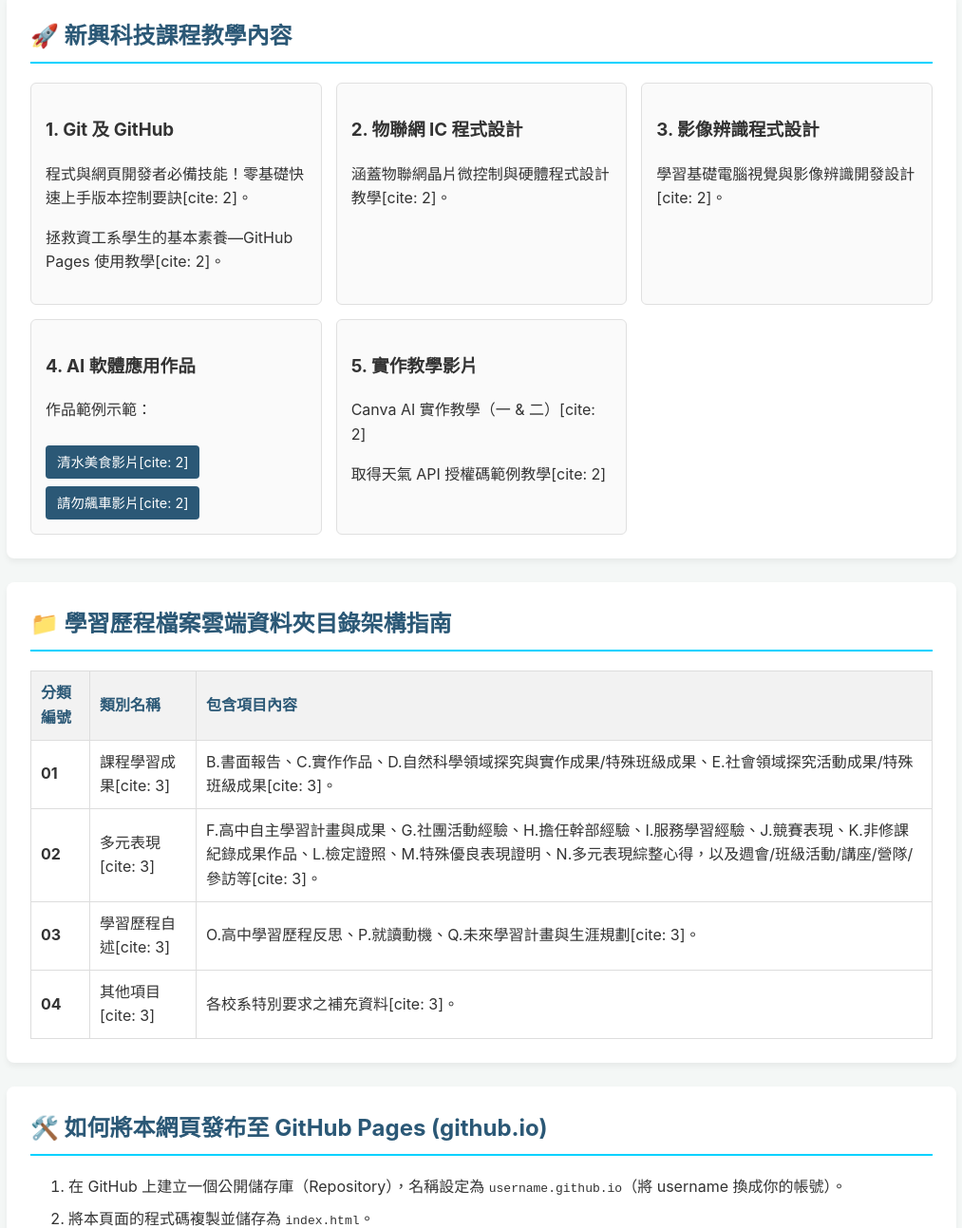
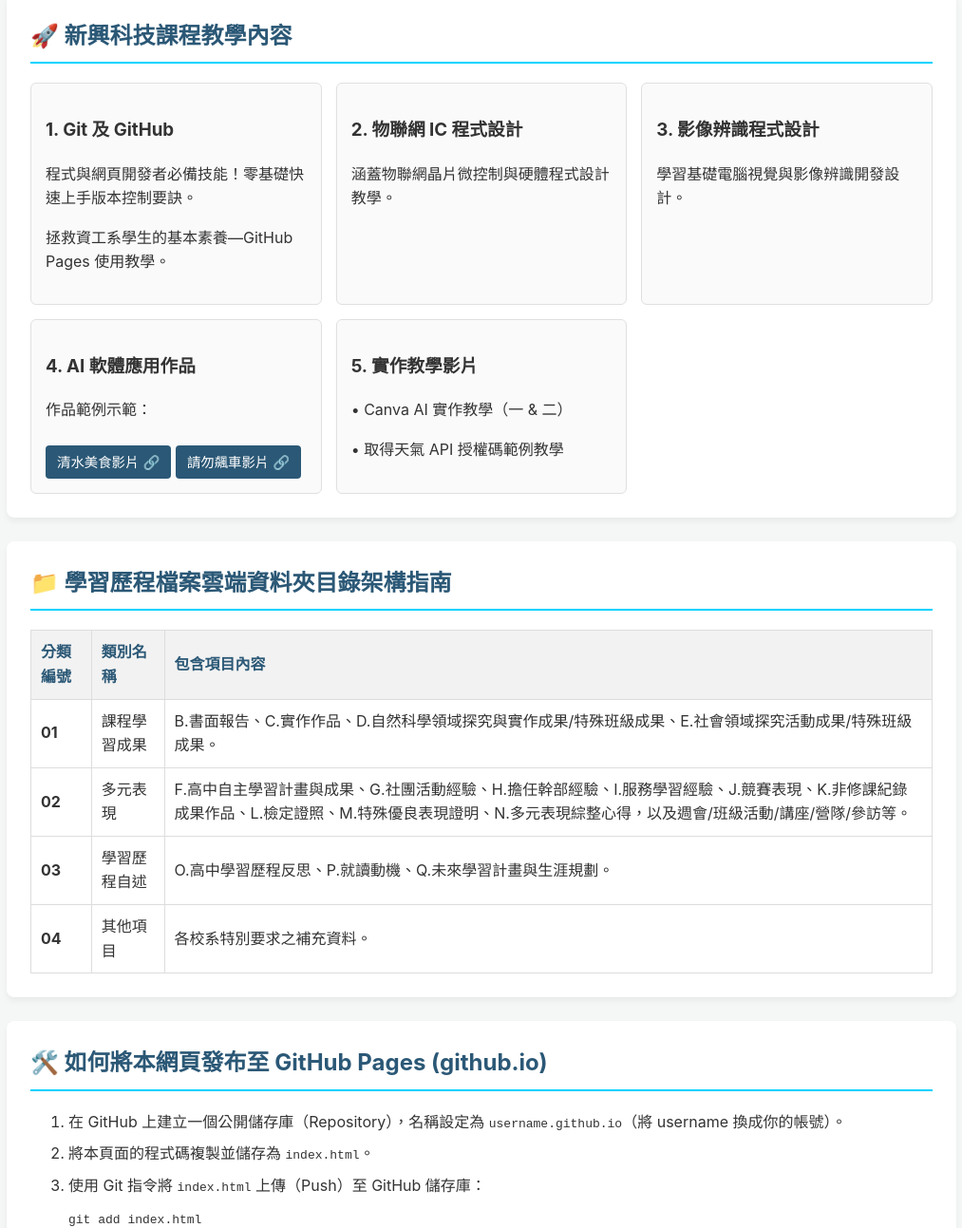
Before and after one commit to ylshwjj/my-webpage, a plain HTML site: page index.htm in a window 1280 px wide. Shown: the part 1188-2481 px from the top of the page at 95% size, without its empty margins (133-1146 px from the left). Drawn offline with Linux system fonts and the light colour scheme.

Commit message:
Fix 網頁連結錯誤點 in index.htm

```diff
--- a/index.htm
+++ b/index.htm
@@ -50,18 +50,18 @@
             <li><strong>出生背景：</strong> 1974 年出生於台灣苗栗縣苑裡鎮。</li>
             <li><strong>求學歷程：</strong>
                 <ul>
-                    <li>國小：就讀家圍牆邊的藍田國小（中午回家吃飯看布袋戲的年代）[cite: 1]。</li>
-                    <li>國中：苗栗縣立致民國中[cite: 1]。</li>
-                    <li>高中：省立台中一中（去電動間打電玩的時代）[cite: 1]。</li>
-                    <li>大學與研究所：國立中正大學資訊工程學系學士（1996年）與碩士（1998年）[cite: 1]。</li>
+                    <li>國小：就讀家圍牆邊的藍田國小（中午回家吃飯看布袋戲的年代）。</li>
+                    <li>國中：苗栗縣立致民國中。</li>
+                    <li>高中：省立台中一中（去電動間打電玩的時代）。</li>
+                    <li>大學與研究所：國立中正大學資訊工程學系學士（1996年）與碩士（1998年）。</li>
                 </ul>
             </li>
             <li><strong>工作經歷：</strong>
                 <ul>
-                    <li>實習教師：國立嘉義高級工業職業學校[cite: 1]。</li>
-                    <li>軍旅生涯：國軍花蓮總醫院擔任資訊官[cite: 1]。</li>
-                    <li>國中教職：台中縣立大甲國中擔任電腦教師[cite: 1]。</li>
-                    <li>高中教職：於 2001 年（民國90年）8月1日轉任國立苑裡高級中學任教至今[cite: 1]。</li>
+                    <li>實習教師：國立嘉義高級工業職業學校。</li>
+                    <li>軍旅生涯：國軍花蓮總醫院擔任資訊官。</li>
+                    <li>國中教職：台中縣立大甲國中擔任電腦教師。</li>
+                    <li>高中教職：於 2001 年（民國90年）8月1日轉任國立苑裡高級中學任教至今。</li>
                 </ul>
             </li>
         </ul>
@@ -70,7 +70,7 @@
     <!-- 任教學校介紹 -->
     <div id="ylsh" class="section-card">
         <h2>🏫 目前任教學校：國立苑裡高級中學 (YLSH)</h2>
-        <p>吳老師自民國 90 年（2001年）8月起即轉任至此，是見證了學校第一屆學生入學與成長的元老級教師[cite: 1]。</p>
+        <p>吳老師自民國 90 年（2001年）8月起即轉任至此，是見證了學校第一屆學生入學與成長的元老級教師。</p>
         <ul>
             <li><strong>創校歷史：</strong>學校於 1998 年開始籌備，2000 年 2 月正式改隸為「國立苑裡高級中學」，並於 2001 年 9 月迎來第一屆新生正式上課。</li>
             <li><strong>學校精神：</strong>校訓為「誠樸精勤創新卓越」，期許學生在品格與學業上不斷精進。</li>
@@ -90,27 +90,27 @@
         <div class="grid">
             <div class="card">
                 <h3>1. Git 及 GitHub</h3>
-                <p>程式與網頁開發者必備技能！零基礎快速上手版本控制要訣[cite: 2]。</p>
-                <p>拯救資工系學生的基本素養—GitHub Pages 使用教學[cite: 2]。</p>
+                <p>程式與網頁開發者必備技能！零基礎快速上手版本控制要訣。</p>
+                <p>拯救資工系學生的基本素養—GitHub Pages 使用教學。</p>
             </div>
             <div class="card">
                 <h3>2. 物聯網 IC 程式設計</h3>
-                <p>涵蓋物聯網晶片微控制與硬體程式設計教學[cite: 2]。</p>
+                <p>涵蓋物聯網晶片微控制與硬體程式設計教學。</p>
             </div>
             <div class="card">
                 <h3>3. 影像辨識程式設計</h3>
-                <p>學習基礎電腦視覺與影像辨識開發設計[cite: 2]。</p>
+                <p>學習基礎電腦視覺與影像辨識開發設計。</p>
             </div>
             <div class="card">
                 <h3>4. AI 軟體應用作品</h3>
                 <p>作品範例示範：</p>
-                <a href="https://youtu.be/srAv4ZKRwbA" target="_blank" class="link-btn">清水美食影片[cite: 2]</a>
-                <a href="https://youtu.be/H79bAJXj16Y" target="_blank" class="link-btn">請勿飆車影片[cite: 2]</a>
+                <a href="https://youtu.be/srAv4ZKRwbA" target="_blank" class="link-btn">清水美食影片 🔗</a>
+                <a href="https://youtu.be/H79bAJXj16Y" target="_blank" class="link-btn">請勿飆車影片 🔗</a>
             </div>
             <div class="card">
                 <h3>5. 實作教學影片</h3>
-                <p>Canva AI 實作教學（一 & 二）[cite: 2]</p>
-                <p>取得天氣 API 授權碼範例教學[cite: 2]</p>
+                <p>• Canva AI 實作教學（一 & 二）</p>
+                <p>• 取得天氣 API 授權碼範例教學</p>
             </div>
         </div>
     </div>
@@ -129,23 +129,23 @@
             <tbody>
                 <tr>
                     <td><strong>01</strong></td>
-                    <td>課程學習成果[cite: 3]</td>
-                    <td>B.書面報告、C.實作作品、D.自然科學領域探究與實作成果/特殊班級成果、E.社會領域探究活動成果/特殊班級成果[cite: 3]。</td>
+                    <td>課程學習成果</td>
+                    <td>B.書面報告、C.實作作品、D.自然科學領域探究與實作成果/特殊班級成果、E.社會領域探究活動成果/特殊班級成果。</td>
                 </tr>
                 <tr>
                     <td><strong>02</strong></td>
-                    <td>多元表現[cite: 3]</td>
-                    <td>F.高中自主學習計畫與成果、G.社團活動經驗、H.擔任幹部經驗、I.服務學習經驗、J.競賽表現、K.非修課紀錄成果作品、L.檢定證照、M.特殊優良表現證明、N.多元表現綜整心得，以及週會/班級活動/講座/營隊/參訪等[cite: 3]。</td>
+                    <td>多元表現</td>
+                    <td>F.高中自主學習計畫與成果、G.社團活動經驗、H.擔任幹部經驗、I.服務學習經驗、J.競賽表現、K.非修課紀錄成果作品、L.檢定證照、M.特殊優良表現證明、N.多元表現綜整心得，以及週會/班級活動/講座/營隊/參訪等。</td>
                 </tr>
                 <tr>
                     <td><strong>03</strong></td>
-                    <td>學習歷程自述[cite: 3]</td>
-                    <td>O.高中學習歷程反思、P.就讀動機、Q.未來學習計畫與生涯規劃[cite: 3]。</td>
+                    <td>學習歷程自述</td>
+                    <td>O.高中學習歷程反思、P.就讀動機、Q.未來學習計畫與生涯規劃。</td>
                 </tr>
                 <tr>
                     <td><strong>04</strong></td>
-                    <td>其他項目[cite: 3]</td>
-                    <td>各校系特別要求之補充資料[cite: 3]。</td>
+                    <td>其他項目</td>
+                    <td>各校系特別要求之補充資料。</td>
                 </tr>
             </tbody>
         </table>
@@ -171,3 +171,5 @@ git push origin main</code></pre>
 
 </body>
 </html>
+</body>
+</html>
```
